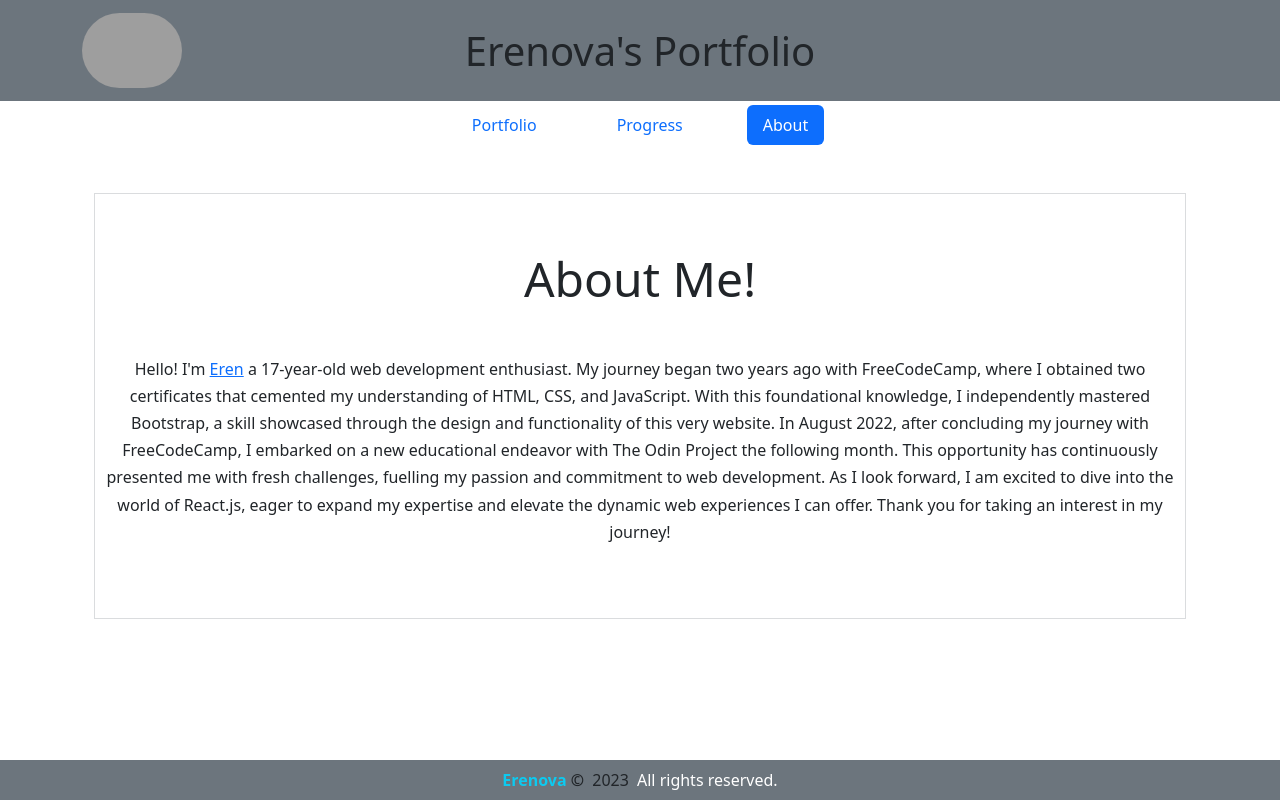
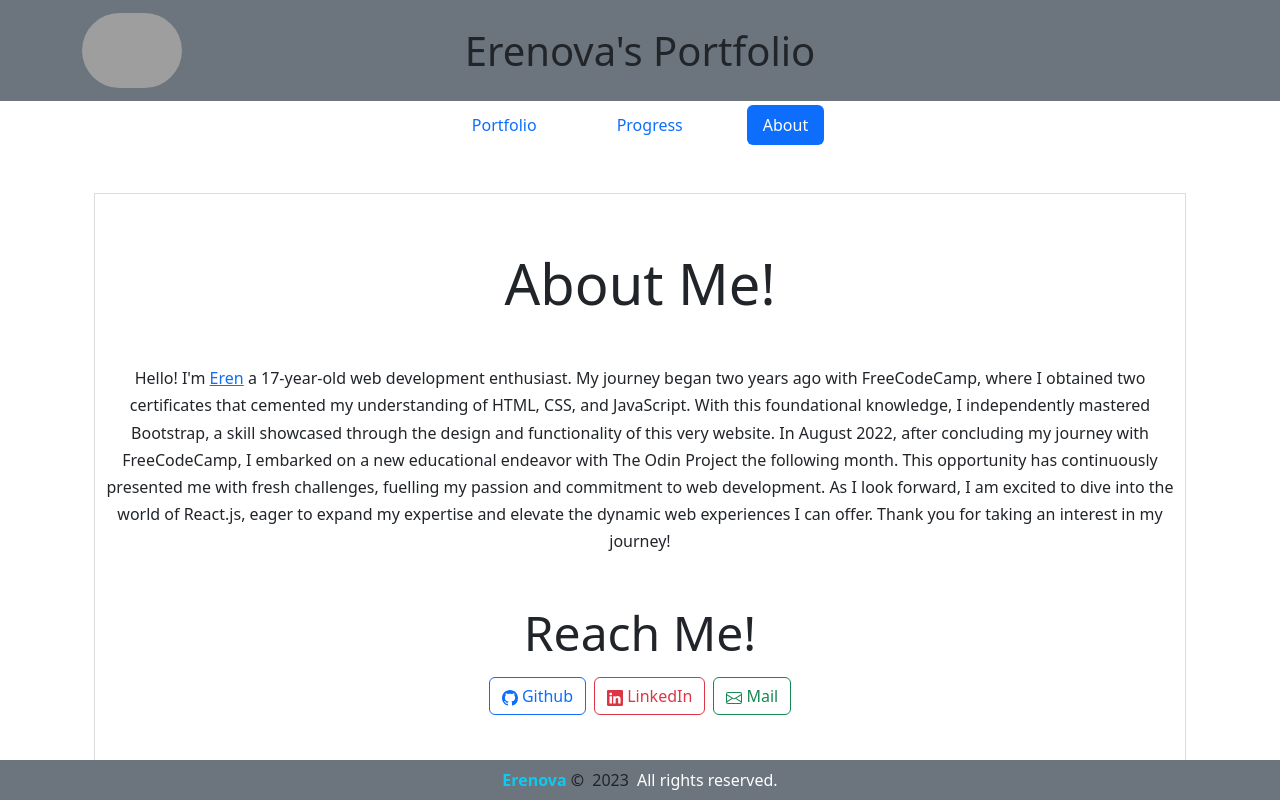
Before and after one commit to erenova/erenova.github.io, a plain HTML site: page index.html in a window 1280 px wide. Both pictures are taken after a click on the tab "About". Drawn offline with nearby package versions, Linux system fonts and the light colour scheme; grey boxes are pictures that could not be loaded.

Commit message:
add reach me section

```diff
--- a/index.html
+++ b/index.html
@@ -128,7 +128,7 @@
                     </div>
                 </div>
                 <div class="tab-pane container mt-5 mb-5 text-center p-2" id="about">
-                    <p class="mb-5 display-5">About Me!</p>
+                    <p class="mb-5 display-4">About Me!</p>
                     <p style="line-height: 1.7;">Hello! I'm <a href="https://www.linkedin.com/in/erenova/"
                             target="_blank">Eren</a> a 17-year-old web development enthusiast. My journey began two
                         years ago with FreeCodeCamp, where I obtained two certificates that cemented my understanding of
@@ -145,7 +145,53 @@
                         and elevate the dynamic web experiences I can offer.
 
                         Thank you for taking an interest in my journey!</p>
+
+                    <p class="mb-2 display-5 mt-5 ">Reach Me!</p>
+                    <p style="line-height: 1.7;" class="mt-3">
+                    <div class="items d-flex justify-content-center gap-2 ">
+                        <div>
+                            <a href="https://github.com/erenova">
+                                <button type="button" class="btn btn-outline-primary">
+                                    <svg xmlns="http://www.w3.org/2000/svg" width="16" height="16" fill="currentColor"
+                                        class="bi bi-github" viewBox="0 0 16 16">
+                                        <path
+                                            d="M8 0C3.58 0 0 3.58 0 8c0 3.54 2.29 6.53 5.47 7.59.4.07.55-.17.55-.38 0-.19-.01-.82-.01-1.49-2.01.37-2.53-.49-2.69-.94-.09-.23-.48-.94-.82-1.13-.28-.15-.68-.52-.01-.53.63-.01 1.08.58 1.23.82.72 1.21 1.87.87 2.33.66.07-.52.28-.87.51-1.07-1.78-.2-3.64-.89-3.64-3.95 0-.87.31-1.59.82-2.15-.08-.2-.36-1.02.08-2.12 0 0 .67-.21 2.2.82.64-.18 1.32-.27 2-.27.68 0 1.36.09 2 .27 1.53-1.04 2.2-.82 2.2-.82.44 1.1.16 1.92.08 2.12.51.56.82 1.27.82 2.15 0 3.07-1.87 3.75-3.65 3.95.29.25.54.73.54 1.48 0 1.07-.01 1.93-.01 2.2 0 .21.15.46.55.38A8.012 8.012 0 0 0 16 8c0-4.42-3.58-8-8-8z">
+                                        </path>
+                                    </svg>
+                                    Github
+                                </button>
+                            </a>
+                        </div>
+                        <div>
+                            <a href="https://www.linkedin.com/in/erenova/">
+                                <button type="button" class="btn btn-outline-danger">
+                                    <svg xmlns="http://www.w3.org/2000/svg" width="16" height="16" fill="currentColor"
+                                        class="bi bi-linkedin" viewBox="0 0 16 16">
+                                        <path
+                                            d="M0 1.146C0 .513.526 0 1.175 0h13.65C15.474 0 16 .513 16 1.146v13.708c0 .633-.526 1.146-1.175 1.146H1.175C.526 16 0 15.487 0 14.854V1.146zm4.943 12.248V6.169H2.542v7.225h2.401zm-1.2-8.212c.837 0 1.358-.554 1.358-1.248-.015-.709-.52-1.248-1.342-1.248-.822 0-1.359.54-1.359 1.248 0 .694.521 1.248 1.327 1.248h.016zm4.908 8.212V9.359c0-.216.016-.432.08-.586.173-.431.568-.878 1.232-.878.869 0 1.216.662 1.216 1.634v3.865h2.401V9.25c0-2.22-1.184-3.252-2.764-3.252-1.274 0-1.845.7-2.165 1.193v.025h-.016a5.54 5.54 0 0 1 .016-.025V6.169h-2.4c.03.678 0 7.225 0 7.225h2.4z" />
+                                    </svg>
+                                    LinkedIn
+                                </button>
+                            </a>
+                        </div>
+                        <div>
+                            <a href="mailto:erenova6@gmail.com">
+                                <button type="button" class="btn btn-outline-success">
+                                    <svg xmlns="http://www.w3.org/2000/svg" width="16" height="16" fill="currentColor"
+                                        class="bi bi-envelope" viewBox="0 0 16 16">
+                                        <path
+                                            d="M0 4a2 2 0 0 1 2-2h12a2 2 0 0 1 2 2v8a2 2 0 0 1-2 2H2a2 2 0 0 1-2-2V4Zm2-1a1 1 0 0 0-1 1v.217l7 4.2 7-4.2V4a1 1 0 0 0-1-1H2Zm13 2.383-4.708 2.825L15 11.105V5.383Zm-.034 6.876-5.64-3.471L8 9.583l-1.326-.795-5.64 3.47A1 1 0 0 0 2 13h12a1 1 0 0 0 .966-.741ZM1 11.105l4.708-2.897L1 5.383v5.722Z" />
+                                    </svg>
+                                    Mail
+                                </button>
+                            </a>
+                        </div>
+                    </div>
+
+
+                    </p>
                 </div>
+
             </div>
         </div>
 
```
